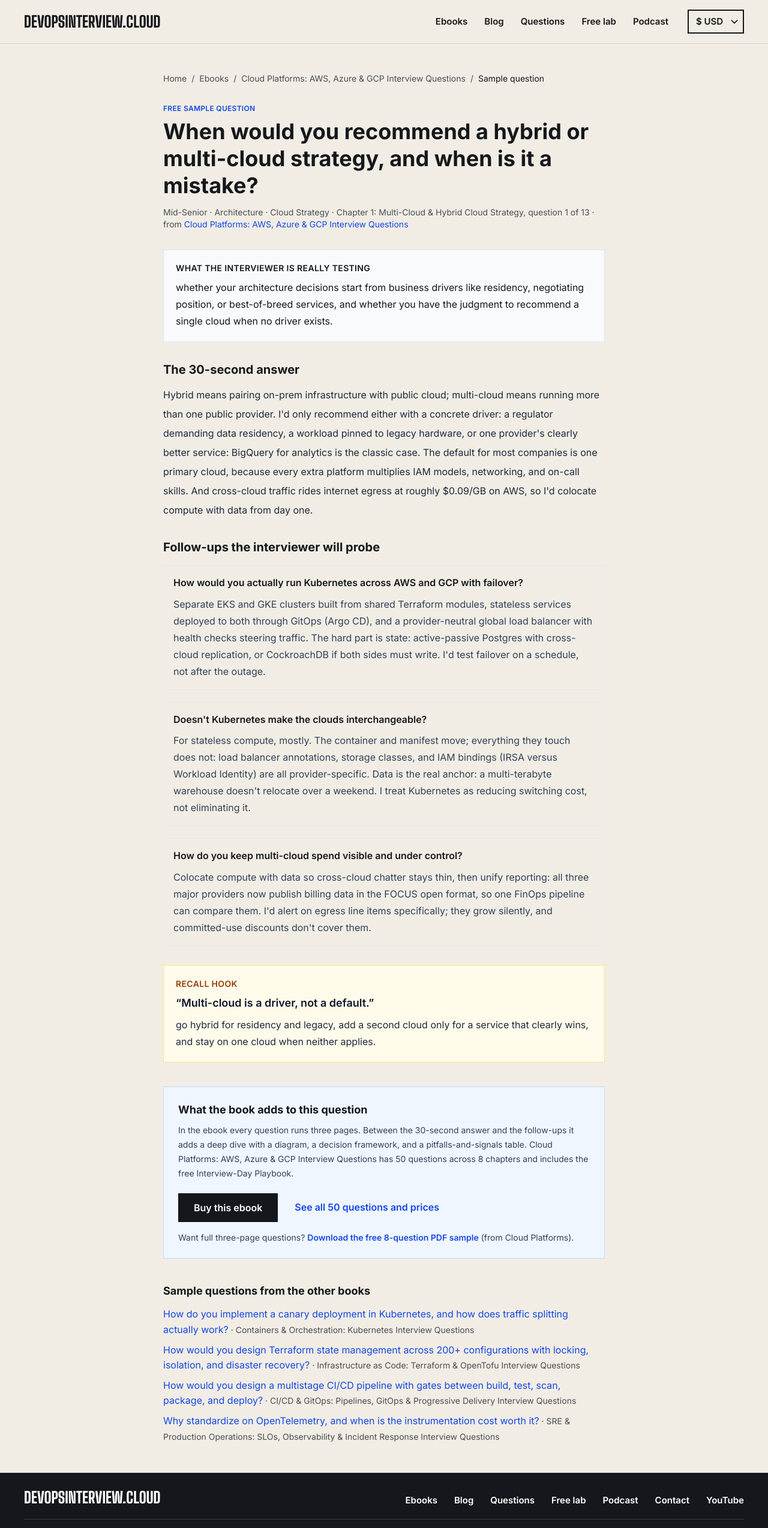
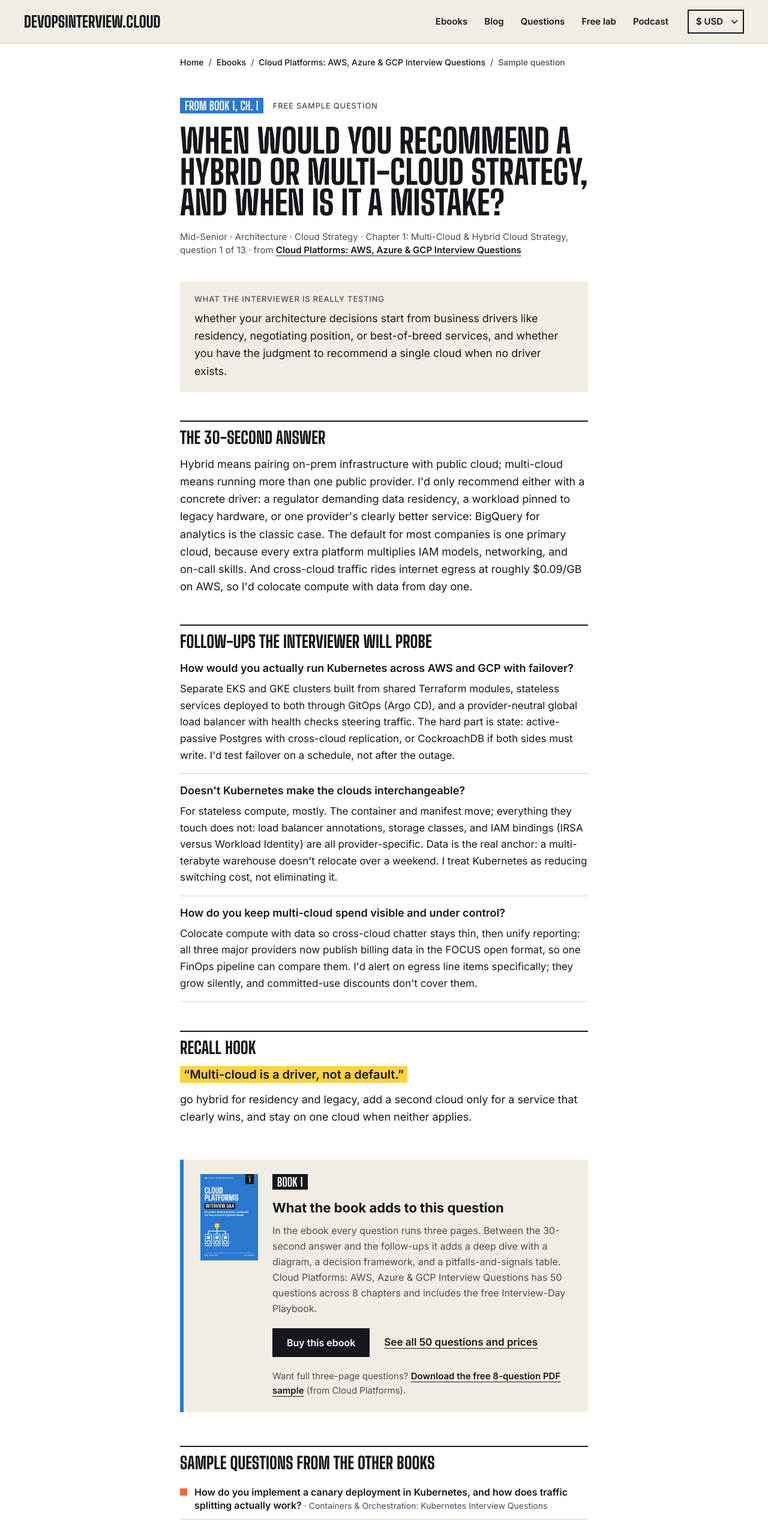
Before and after one commit to devopsinterviewcloud/devopsinterview.cloud, a Next.js app: page /samples/cloud-interview-mastery in a window 1280 px wide. Shown: the top 2547 px of the page at 60% size. Built offline with nearby package versions, Linux system fonts and the light colour scheme.

Commit message:
Restyle the sample question pages as book pages

```diff
--- a/src/app/samples/[slug]/page.tsx
+++ b/src/app/samples/[slug]/page.tsx
@@ -4,6 +4,11 @@ import { notFound } from 'next/navigation'
 import TrackedLink from '@/components/TrackedLink'
 import { createPageMetadata, siteConfig } from '@/config/site'
 import { getContents, getEbook, singleBooks, SAMPLE_PDF, SAMPLE_PDF_QUESTIONS } from '@/lib/catalog'
+import { bookStyle } from '@/lib/book-style'
+import BookCallout from '@/components/BookCallout'
+
+const inlineLink = 'font-semibold text-ink underline underline-offset-4 hover:decoration-2'
+const sectionHeading = 'display-3 border-t-2 border-ink pt-3.5'
 
 // One real question per book, taken verbatim from the built ebook. Nothing here is
 // composed for the website: the question, the interviewer lens, the 30-second
@@ -39,6 +44,7 @@ export default async function SamplePage({ params }: { params: Promise<{ slug: s
   const chapter = contents.chapters[chapterIndex]
   const questionNumber = chapter ? chapter.questions.indexOf(ex.question) + 1 : 0
   const others = singleBooks.filter((b) => b.slug !== slug && getContents(b.slug))
+  const style = bookStyle(ebook.id)
 
   const jsonLd = {
     '@context': 'https://schema.org',
@@ -51,69 +57,79 @@ export default async function SamplePage({ params }: { params: Promise<{ slug: s
   }
 
   return (
-    <main id="main" className="container mx-auto max-w-3xl px-4 py-12">
+    <main id="main" className="bg-sheet text-[17px]">
       <script type="application/ld+json" dangerouslySetInnerHTML={{ __html: JSON.stringify(jsonLd).replace(/</g, '\\u003c') }} />
 
-      <nav className="mb-8 text-sm text-muted-foreground" aria-label="Breadcrumb">
-        <Link href="/" className="hover:underline">Home</Link>
-        <span className="mx-2">/</span>
-        <Link href="/ebooks" className="hover:underline">Ebooks</Link>
-        <span className="mx-2">/</span>
-        <Link href={`/ebooks/${slug}`} className="hover:underline">{ebook.title}</Link>
-        <span className="mx-2">/</span>
-        <span className="text-foreground">Sample question</span>
+      <div className="wrap pt-5 pb-16 sm:pb-20">
+        <div className="mx-auto max-w-[680px]">
+          <nav className="text-[14px] font-medium" aria-label="Breadcrumb">
+            <Link href="/" className="underline-offset-4 hover:underline">Home</Link>
+            <span className="mx-2 text-subtle" aria-hidden="true">/</span>
+            <Link href="/ebooks" className="underline-offset-4 hover:underline">Ebooks</Link>
+            <span className="mx-2 text-subtle" aria-hidden="true">/</span>
+            <Link href={`/ebooks/${slug}`} className="underline-offset-4 hover:underline">{ebook.title}</Link>
+            <span className="mx-2 text-subtle" aria-hidden="true">/</span>
+            <span className="text-subtle">Sample question</span>
           </nav>
 
-      <p className="text-xs font-semibold uppercase tracking-wide text-blue-700">Free sample question</p>
-      <h1 className="mt-2 text-3xl font-bold leading-tight text-foreground md:text-4xl">{ex.question}</h1>
-      <p className="mt-3 text-sm text-muted-foreground">
+          <header className="pt-8 pb-9 sm:pt-12 sm:pb-10">
+            <div className="flex flex-wrap items-center gap-x-4 gap-y-2">
+              <span className={`chip ${style.fill}`}>From {style.label}{chapterIndex >= 0 ? `, Ch. ${chapterIndex + 1}` : ''}</span>
+              <p className="meta text-subtle">Free sample question</p>
+            </div>
+            <h1 className="display-2 mt-5 text-[40px] sm:text-[56px]">{ex.question}</h1>
+            <p className="mt-5 text-[15px] leading-normal text-subtle">
               {ex.meta} · Chapter {chapterIndex + 1}: {ex.chapter}
               {questionNumber > 0 ? `, question ${questionNumber} of ${chapter.questions.length}` : ''} · from{' '}
-        <Link href={`/ebooks/${slug}`} className="text-blue-700 hover:underline">{ebook.title}</Link>
+              <Link href={`/ebooks/${slug}`} className={inlineLink}>{ebook.title}</Link>
             </p>
+          </header>
 
-      <section className="mt-8 rounded-xl border border-slate-200 bg-slate-50 p-5">
-        <h2 className="text-sm font-semibold uppercase tracking-wide text-slate-600">What the interviewer is really testing</h2>
-        <p className="mt-2 leading-7 text-slate-800">{ex.lens}</p>
+          <section className="bg-paper px-5 py-5 sm:px-6">
+            <h2 className="meta text-subtle">What the interviewer is really testing</h2>
+            <p className="mt-2 text-[18px] leading-relaxed">{ex.lens}</p>
           </section>
 
-      <section className="mt-8">
-        <h2 className="text-xl font-bold text-foreground">The 30-second answer</h2>
-        <p className="mt-3 leading-8 text-slate-800">{ex.answer30s}</p>
+          <section className="mt-12">
+            <h2 className={sectionHeading}>The 30-second answer</h2>
+            <p className="mt-4 text-[18px] leading-relaxed">{ex.answer30s}</p>
           </section>
 
-      <section className="mt-8">
-        <h2 className="text-xl font-bold text-foreground">Follow-ups the interviewer will probe</h2>
-        <dl className="mt-4 space-y-5">
+          <section className="mt-12">
+            <h2 className={sectionHeading}>Follow-ups the interviewer will probe</h2>
+            <dl className="mt-4">
               {ex.followups.map((fu) => (
-            <div key={fu.q} className="rounded-lg border border-slate-200 p-4">
-              <dt className="font-semibold text-foreground">{fu.q}</dt>
-              <dd className="mt-2 leading-7 text-slate-700">{fu.a}</dd>
+                <div key={fu.q} className="border-b border-hair py-4 first:pt-1">
+                  <dt className="text-[18px] font-semibold leading-snug">{fu.q}</dt>
+                  <dd className="mt-2 text-[17px] leading-relaxed">{fu.a}</dd>
                 </div>
               ))}
             </dl>
           </section>
 
-      <section className="mt-8 rounded-xl border border-amber-200 bg-amber-50 p-5">
-        <h2 className="text-sm font-semibold uppercase tracking-wide text-amber-800">Recall hook</h2>
-        <p className="mt-2 text-lg font-semibold text-slate-900">&ldquo;{ex.recallHook}&rdquo;</p>
-        <p className="mt-2 leading-7 text-slate-800">{ex.recallExpansion}</p>
+          <section className="mt-12">
+            <h2 className={sectionHeading}>Recall hook</h2>
+            <p className="mt-4 text-[20px] font-semibold leading-normal">
+              <span className="bg-highlight px-1.5 py-0.5 [box-decoration-break:clone]">&ldquo;{ex.recallHook}&rdquo;</span>
+            </p>
+            <p className="mt-3 text-[18px] leading-relaxed">{ex.recallExpansion}</p>
           </section>
 
-      <section className="mt-10 rounded-xl border border-blue-200 bg-blue-50 p-6">
-        <h2 className="text-lg font-bold text-foreground">What the book adds to this question</h2>
-        <p className="mt-2 text-sm leading-6 text-slate-700">
+          <BookCallout book={ebook} className="mt-14 bg-paper">
+            <span className="chip">{style.label}</span>
+            <h2 className="mt-3 text-[22px] font-bold leading-snug">What the book adds to this question</h2>
+            <p className="mt-2.5 text-[16px] leading-relaxed text-subtle">
               In the ebook every question runs three pages. Between the 30-second answer and the follow-ups it adds a
               deep dive with a diagram, a decision framework, and a pitfalls-and-signals table. {ebook.title} has{' '}
               {contents.questionCount} questions across {contents.chapters.length} chapters and includes the free
               Interview-Day Playbook.
             </p>
-        <div className="mt-5 flex flex-col gap-3 sm:flex-row sm:items-center">
+            <div className="mt-5 flex flex-col gap-3 sm:flex-row sm:flex-wrap sm:items-center sm:gap-x-6">
               <TrackedLink
                 href={`/checkout?ebook=${ebook.id}`}
                 eventName="checkout_started"
                 eventProperties={{ product: ebook.id, location: 'sample_page' }}
-            className="btn-primary inline-flex items-center justify-center px-6 py-3"
+                className="btn-primary"
               >
                 Buy this ebook
               </TrackedLink>
@@ -121,35 +137,40 @@ export default async function SamplePage({ params }: { params: Promise<{ slug: s
                 href={`/ebooks/${slug}`}
                 eventName="product_view_clicked"
                 eventProperties={{ product: ebook.id, location: 'sample_page' }}
-            className="inline-flex items-center justify-center px-4 py-3 font-semibold text-blue-700 hover:underline"
+                className={inlineLink}
               >
                 See all {contents.questionCount} questions and prices
               </TrackedLink>
             </div>
-        <p className="mt-4 text-sm text-slate-700">
+            <p className="mt-5 text-[15px] text-subtle">
               Want full three-page questions?{' '}
-          <TrackedLink href={SAMPLE_PDF} target="_blank" eventName="sample_opened" eventProperties={{ location: 'sample_page', product: ebook.id, kind: 'pdf' }} className="font-semibold text-blue-700 hover:underline">
+              <TrackedLink href={SAMPLE_PDF} target="_blank" eventName="sample_opened" eventProperties={{ location: 'sample_page', product: ebook.id, kind: 'pdf' }} className={inlineLink}>
                 Download the free {SAMPLE_PDF_QUESTIONS}-question PDF sample
               </TrackedLink>{' '}
               (from Cloud Platforms).
             </p>
-      </section>
+          </BookCallout>
 
           {others.length > 0 && (
-        <section className="mt-10">
-          <h2 className="text-lg font-bold text-foreground">Sample questions from the other books</h2>
-          <ul className="mt-3 space-y-2">
+            <section className="mt-14">
+              <h2 className={sectionHeading}>Sample questions from the other books</h2>
+              <ul className="mt-3 text-[16px] leading-snug">
                 {others.map((b) => (
-              <li key={b.slug}>
-                <TrackedLink href={`/samples/${b.slug}`} eventName="sample_opened" eventProperties={{ location: 'sample_page_related', product: b.id, kind: 'html' }} className="text-blue-700 hover:underline">
+                  <li key={b.slug} className="flex gap-3 border-b border-hair py-3">
+                    <span className={`mt-[5px] size-3 shrink-0 ${bookStyle(b.id).square}`} aria-hidden="true" />
+                    <span className="min-w-0">
+                      <TrackedLink href={`/samples/${b.slug}`} eventName="sample_opened" eventProperties={{ location: 'sample_page_related', product: b.id, kind: 'html' }} className="font-semibold underline-offset-4 hover:underline">
                         {getContents(b.slug)!.excerpt.question}
                       </TrackedLink>
-                <span className="text-sm text-muted-foreground"> · {b.title}</span>
+                      <span className="text-[14px] text-subtle"> · {b.title}</span>
+                    </span>
                   </li>
                 ))}
               </ul>
             </section>
           )}
+        </div>
+      </div>
     </main>
   )
 }
```
Lines whose indentation alone changed are shown as unchanged.
